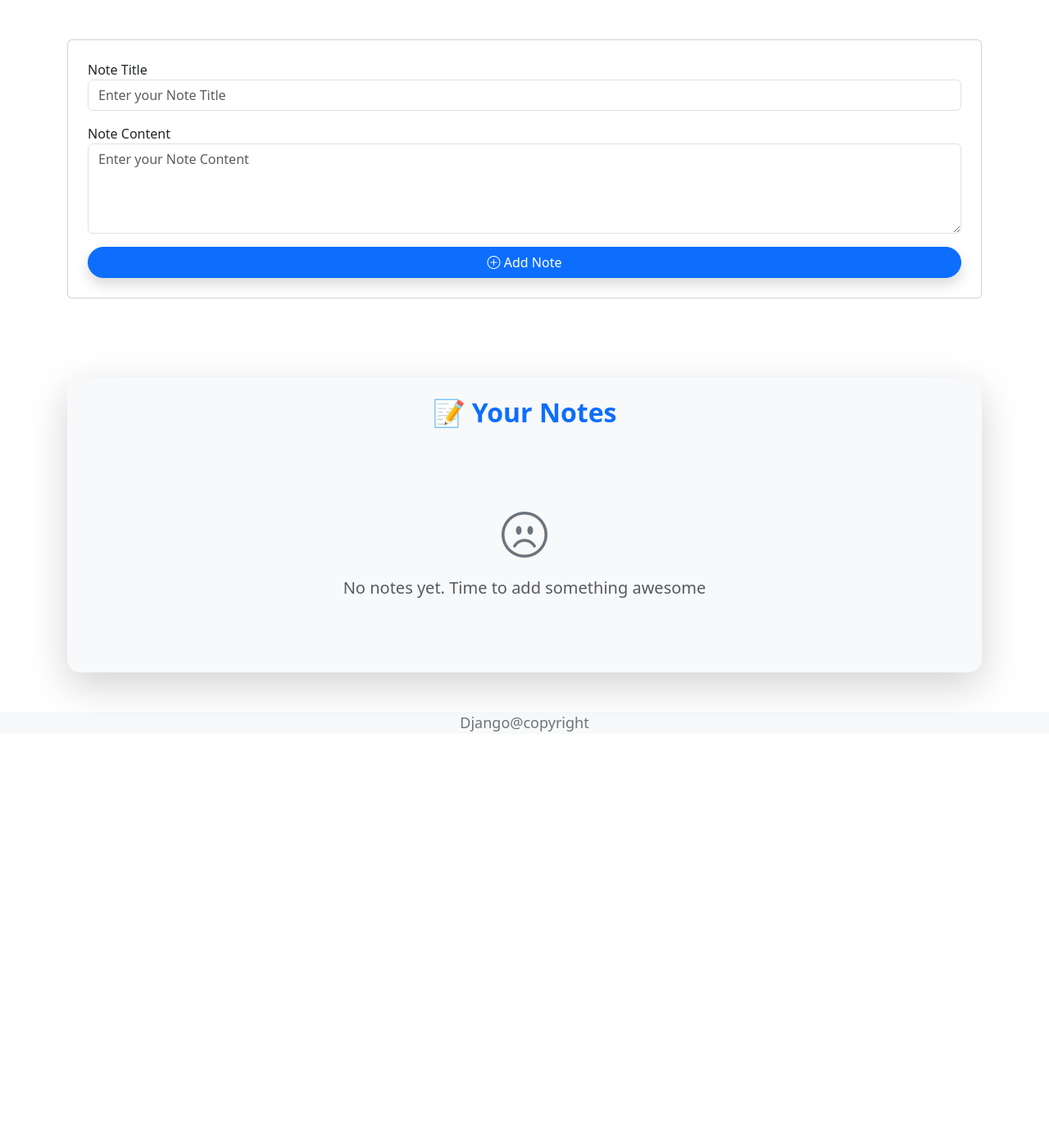
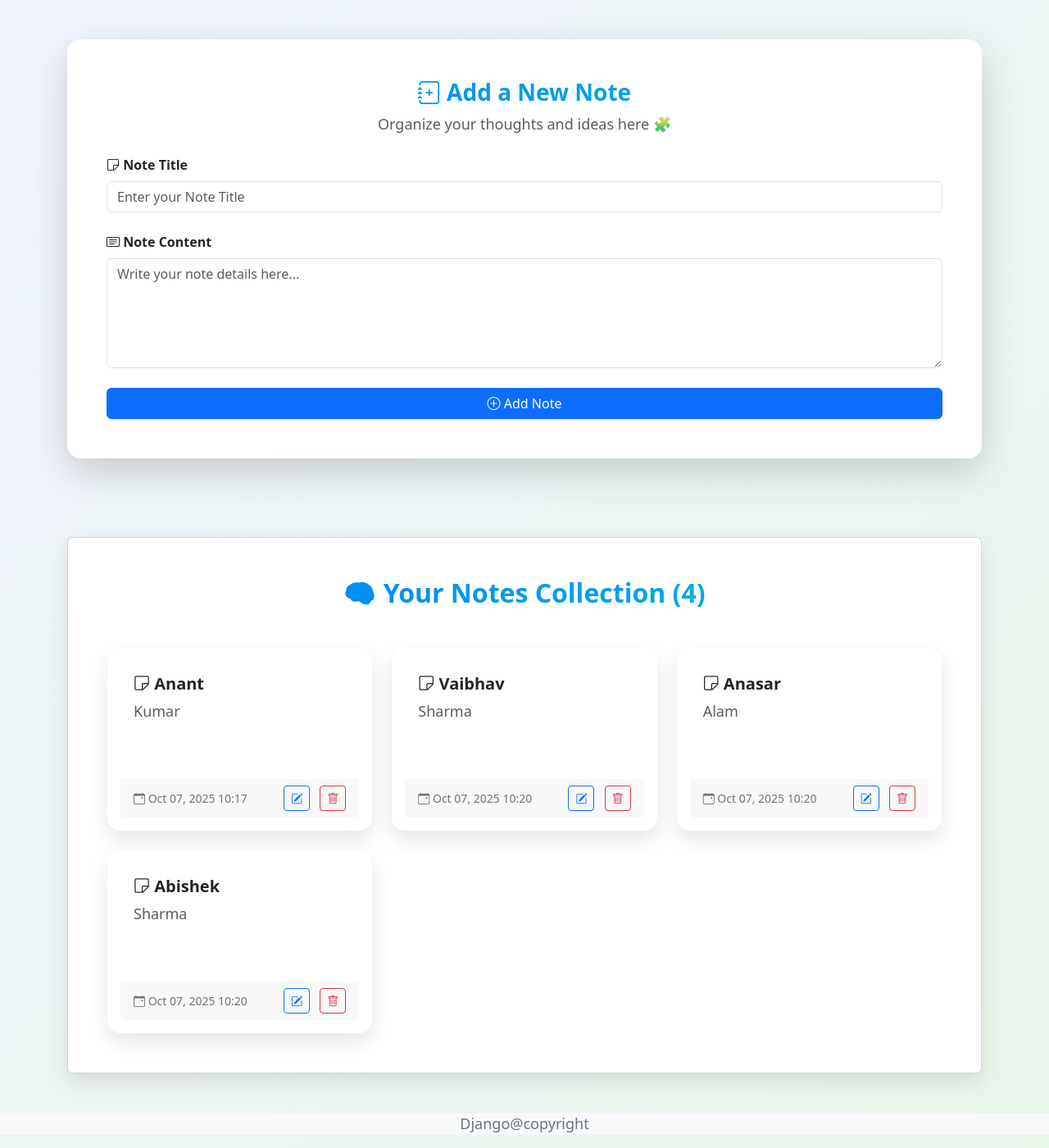
Before and after one commit to Anant-p-sol/Django_revision, a Django app: page / in a window 1280 px wide. Shown: the part 56-1456 px from the top of the page at 82% size. Before the commit the page ends 948 px from the top, so only its background shows below. Run offline with Django 5.2, Linux system fonts and the light colour scheme; data comes from the database, SQL or seed files in the repository; both versions use the stored data as it was after the commit; some libraries are stand-ins or nearby versions.

Commit message:
add Delete function

```diff
--- a/app/static/css/style.css
+++ b/app/static/css/style.css
@@ -1,22 +1,80 @@
+/* 🌈 Base Styles */
+body {
+  background: linear-gradient(135deg, #f0f4ff, #e8f5e9);
+  font-family: "Poppins", sans-serif;
+}
+
+/* 🔹 Header Section */
 header {
   background-color: #3d81c5;
   padding: 20px;
   text-align: center;
 }
+
 h1 {
   color: #343a40;
 }
+
 p {
   font-size: 18px;
   color: #6c757d;
 }
+
+/* 🧠 Glass Effect Cards */
+.card-glass {
+  backdrop-filter: blur(12px);
+  background: rgba(255, 255, 255, 0.85);
+  border: none;
+  box-shadow: 0 10px 25px rgba(0, 0, 0, 0.1);
+  transition: all 0.3s ease-in-out;
+}
+
+.card-glass:hover {
+  transform: translateY(-6px);
+  box-shadow: 0 15px 30px rgba(0, 0, 0, 0.15);
+}
+
+/* 📝 Note Card Animations */
 .note-card {
   transition: all 0.3s ease-in-out;
 }
+
 .note-card:hover {
-    transform: translateY(-5px);
+  transform: scale(1.03);
   box-shadow: 0 10px 20px rgba(0, 0, 0, 0.15);
 }
+
+/* 🧩 Input Fields */
+.form-control {
+  border-radius: 12px;
+  padding: 10px 14px;
+  border: 1.5px solid #d9e0f0;
+}
+
+.form-control:focus {
+  border-color: #007bff;
+  box-shadow: 0 0 6px rgba(0, 123, 255, 0.3);
+}
+
+/* 🔘 Buttons */
 .btn {
   border-radius: 20px;
+  transition: all 0.3s ease;
 }
+
+.btn-rounded {
+  border-radius: 50px;
+  padding: 8px 20px;
+}
+
+/* 🌈 Gradient Text */
+.text-gradient {
+  background: linear-gradient(90deg, #007bff, #00bcd4);
+  -webkit-background-clip: text;
+  -webkit-text-fill-color: transparent;
+}
+
+/* ⚡ Card Footer */
+.card-footer {
+  background: transparent;
+}
--- a/app/templates/base.html
+++ b/app/templates/base.html
@@ -11,6 +11,14 @@
     <link rel="stylesheet" href="https://cdnjs.cloudflare.com/ajax/libs/font-awesome/7.0.1/css/all.min.css" />
     <link href="https://cdn.jsdelivr.net/npm/bootstrap@5.3.8/dist/css/bootstrap.min.css" rel="stylesheet" integrity="sha384-sRIl4kxILFvY47J16cr9ZwB07vP4J8+LH7qKQnuqkuIAvNWLzeN8tE5YBujZqJLB" crossorigin="anonymous">
     <link
+  rel="stylesheet"
+  href="https://cdn.jsdelivr.net/npm/bootstrap-icons@1.11.3/font/bootstrap-icons.css"
+/>
+<link
+  href="https://cdn.jsdelivr.net/npm/bootstrap@5.3.3/dist/css/bootstrap.min.css"
+  rel="stylesheet"
+/>
+<link
   rel="stylesheet"
   href="https://cdn.jsdelivr.net/npm/bootstrap-icons@1.11.3/font/bootstrap-icons.css"
 />
--- a/app/templates/index.html
+++ b/app/templates/index.html
@@ -4,52 +4,100 @@
 {% endblock title %}
 
    {% block content %}
+
 <div class="container py-5">
-          <form action={% url 'save_data' %} method="POST" class="container mx-auto card p-4">
+  <div class="card card-glass mx-auto p-5 shadow-lg border-0 rounded-4">
+    <form action="{% url 'save_data' %}" method="POST">
       {% csrf_token %}
-
       {% include 'component/showMessages.html' %}
 
-          <div class="mb-3">
-          <label for="title" class="text-lg">Note Title</label>
-          <input name="Title" id="title" type="text" class="form-control" placeholder="Enter your Note Title">
+      <!-- Form Header -->
+      <div class="text-center mb-4">
+        <h3 class="fw-bold text-gradient">
+          <i class="bi bi-journal-plus"></i> Add a New Note
+        </h3>
+        <p class="text-muted mb-0">Organize your thoughts and ideas here 🧩</p>
       </div>
-          <div class="mb-3">
-          <label for="content" class="text-400">Note Content</label>
-          <textarea name="Description"  id="content" class="form-control" rows="4" placeholder="Enter your Note Content"></textarea>
+
+      <!-- Note Title -->
+      <div class="mb-4">
+        <label for="title" class="form-label fw-semibold">
+        <i class="bi bi-sticky"></i>
+           Note Title
+        </label>
+        <input
+          type="text"
+          id="title"
+          name="Title"
+          class="form-control"
+          placeholder="Enter your Note Title"
+          required
+        />
       </div>
-          <button type="submit" class="btn btn-primary px-4 rounded-pill shadow">
+
+      <!-- Note Content -->
+      <div class="mb-4">
+        <label for="content" class="form-label fw-semibold">
+          <i class="bi bi-card-text"></i> Note Content
+        </label>
+        <textarea
+          id="content"
+          name="Description"
+          class="form-control"
+          rows="5"
+          placeholder="Write your note details here..."
+          required
+        ></textarea>
+      </div>
+
+      <!-- Submit Button -->
+      <div class="text-center mt-4">
+        <button type="submit" style=" width: 100%" class="btn btn-primary btn-rounded shadow-sm px-4">
           <i class="bi bi-plus-circle"></i> Add Note
         </button>
+      </div>
     </form>
-
+  </div>
 </div>
 
+
+
+<!-- 📚 Notes List -->
 <div class="container py-5">
-  <div class="card shadow-lg border-0 rounded-4 p-4 bg-light">
-    <h2 class="text-center fw-bold mb-5 text-primary">📝 Your Notes</h2>
+  <div class="card card-glass p-5">
+    <h2 class="text-center fw-bold mb-5 text-gradient">
+      🧠 Your Notes Collection ({{ notes|length }})
+    </h2>
 
     {% if notes %}
       <div class="row g-4">
         {% for note in notes %}
           <div class="col-md-4">
-            <div class="card note-card h-100 border-0 shadow-sm rounded-4">
+            <div class="card note-card border-0 rounded-4 shadow-md p-3 card-glass">
               <div class="card-body">
-                <h5 class="card-title fw-bold text-dark mb-2">{{ note.title }}</h5>
-                <p class="card-text text-muted" style="min-height: 80px;">{{ note.description }}</p>
+                <h5 class="card-title fw-bold text-dark">
+                  <i class="bi bi-sticky"></i> {{ note.title }}
+                </h5>
+                <p class="card-text text-muted mt-2" style="min-height: 80px;">
+                  {{ note.description }}
+                </p>
               </div>
-              <div class="card-footer d-flex justify-content-between align-items-center bg-white border-0">
+              <div
+                class="card-footer d-flex justify-content-between align-items-center border-0"
+              >
                 <small class="text-secondary">
                   <i class="bi bi-calendar-event"></i>
                   {{ note.created_at|date:"M d, Y H:i" }}
                 </small>
                 <div>
-                  <button class="btn btn-outline-primary btn-sm me-2">
-                    <i class="bi bi-pencil-square"></i> Edit
+                  <button
+                    class="btn btn-outline-primary btn-sm btn-rounded me-2"
+                  >
+                    <i class="bi bi-pencil-square"></i>
                   </button>
-                  <button class="btn btn-outline-danger btn-sm">
-                    <i class="bi bi-trash"></i> Delete
-                  </button>
+                  <a href="{% url 'delete_data' id=note.id %}"class="btn btn-outline-danger btn-sm btn-rounded">
+                    <i class="bi bi-trash"></i>
+                  </a>
                 </div>
               </div>
             </div>
@@ -59,14 +107,15 @@
     {% else %}
       <div class="text-center py-5">
         <i class="bi bi-emoji-frown display-4 text-secondary"></i>
-        <p class="mt-3 fs-5 text-muted">No notes yet. Time to add something awesome</p>
+        <p class="mt-3 fs-5 text-muted">
+          No notes yet. Time to add your first thought 💡
+        </p>
+        <a href="{% url 'save_data' %}" class="btn btn-success btn-rounded shadow">
+          <i class="bi bi-plus-circle"></i> Add Your First Note
+        </a>
       </div>
     {% endif %}
   </div>
 </div>
 
-
-
-
-
 {% endblock content %}
--- a/app/urls.py
+++ b/app/urls.py
@@ -1,9 +1,10 @@
 
-from app.views import home_view, about_view,save_data_view
+from app.views import home_view, about_view,save_data_view,delete_view
 from django.urls import path
 
 urlpatterns = [
     path('', home_view, name='home'),
     path('ds324adwewrrwerr3342', about_view, name='about'),
     path('ds324adwe576ft67jk42', save_data_view, name='save_data'),
+    path('rtemdj673992ft67jk42/<int:id>', delete_view, name='delete_data'),
 ]
--- a/app/views.py
+++ b/app/views.py
@@ -5,7 +5,10 @@ from .models import Note
 
 # Create your views here.
 def home_view(request):
-    return render(request, 'index.html')
+    notes = Note.objects.all()
+    return render(request, 'index.html', context ={
+        "notes":notes
+    })
 def about_view(request):
     return render(request, 'about.html')
 
@@ -22,3 +25,10 @@ def save_data_view(request):
     note.save()
     messages.success(request, "Data saved successfully.")
     return redirect('home')
+
+
+def delete_view(request , id):
+    note = Note.objects.get(id=id)
+    note.delete()
+    messages.success(request, "Delete success.")
+    return redirect('home')
```
Also changed, not shown: app/templates/component/Edit_page.html (added), db.sqlite3. Lines whose indentation alone changed are shown as unchanged.
